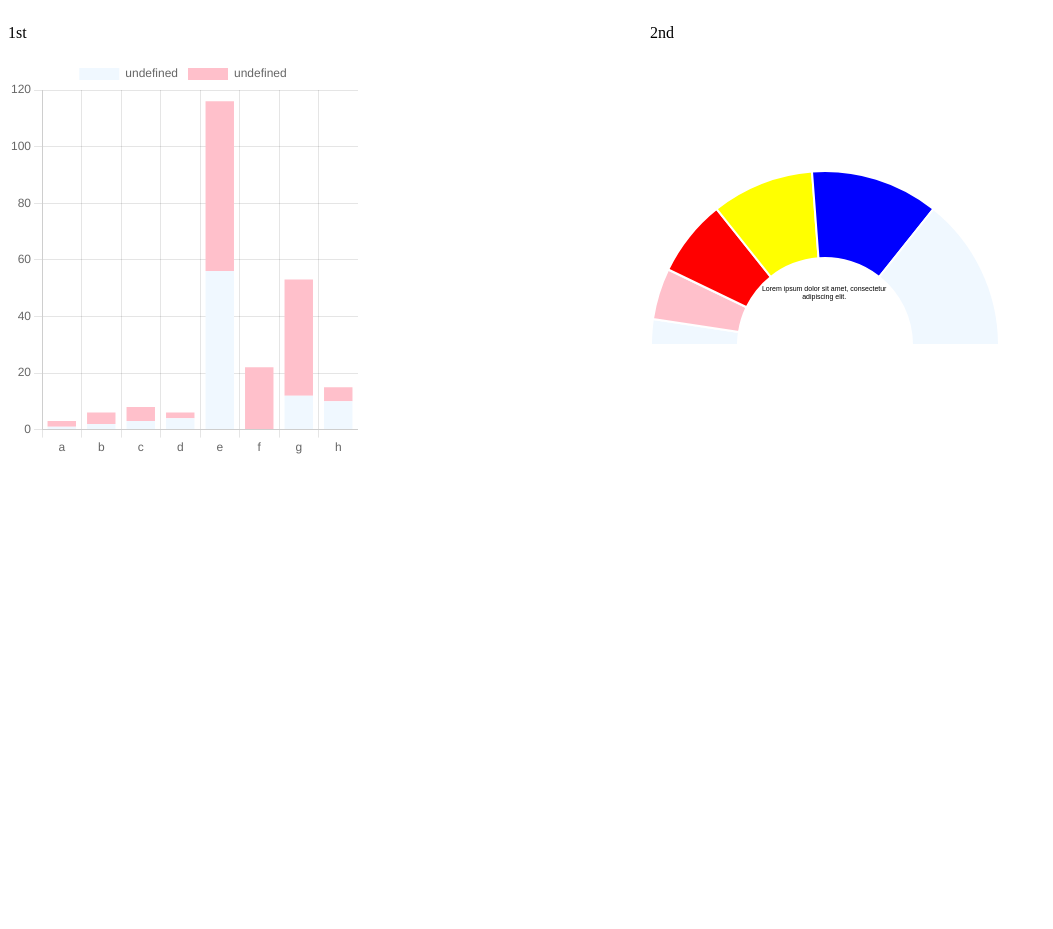
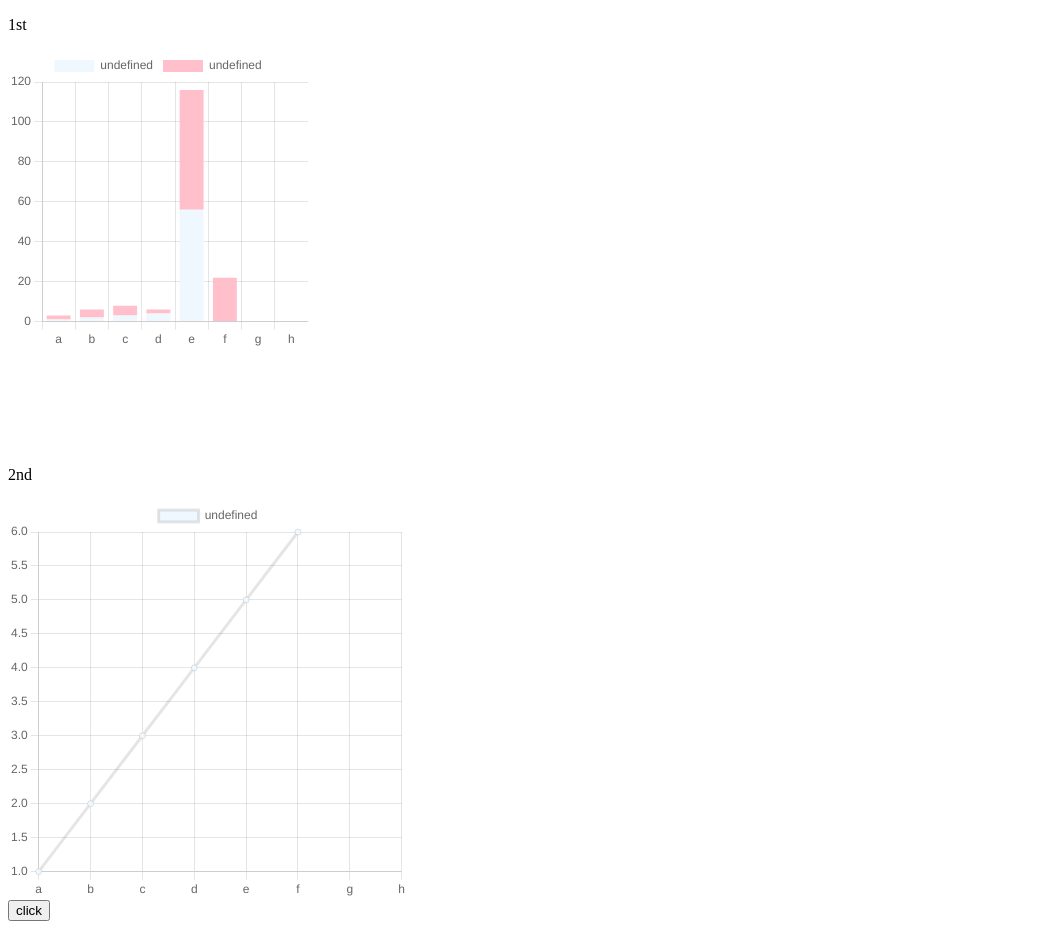
Before and after one commit to marayil/Charts, an Angular app: page / in a window 1280 px wide. Shown: the whole page, without its empty margins (0-1053 px from the left). Before the commit the page ends 800 px from the top, so only its background shows below. Built offline with nearby package versions, Linux system fonts and the light colour scheme.

Commit message:
graph re-render

```diff
--- a/src/app/app.component.html
+++ b/src/app/app.component.html
@@ -1,10 +1 @@
-<div id="container">
-    <div id="graph-1">
-        <p>1st</p>
-        <app-charts [chartId]="id[0]" [options]="type" [data]="sample" [chartLabels]="labels" [backgroundColor]="backgroundColor" [height]="height" [width]="width"></app-charts>
-    </div>
-    <div id="graph-2">
-        <p>2nd</p>
-        <app-charts [chartId]='id[1]' [options]='type2' [data]="sample2" [chartLabels]="labels" [backgroundColor]="backgroundColor" [height]="height" [width]="width"></app-charts>
-    </div>
-</div>
+<app-output-test></app-output-test>
--- a/src/app/app.component.ts
+++ b/src/app/app.component.ts
@@ -8,16 +8,5 @@ Chart.register(...registerables)
 })
 export class AppComponent {
   title = 'test-chart';
-  type=['bar','bar'];
-  type2=['gauge']
-  sample = [[1, 2, 3, 4, 56, 0, 12, 10],[2, 4, 5, 2, 60, 22, 41, 5]]
-  sample2=[[1, 2, 3, 4, 5, 6]]
-  labels = ['a', 'b', 'c', 'd', 'e', 'f', 'g', 'h']
-  id = ['0', '1']
-  // backgroundColor= ['rgb(128,0,0)', 'rgb(139,0,0)', 'rgb(165,42,42)',
-  //   'rgb(178,34,34)', 'rgb(220,20,60)', 'rgb(255,0,0)', 'rgb(255,99,71)',
-  //   'rgb(255,127,80)', 'rgb(205,92,92)', 'rgb(240,128,128)']
-  height = '400px'
-  width = '350px'
-  backgroundColor=['aliceblue','pink','red','yellow','blue']
+
 }
--- a/src/app/app.module.ts
+++ b/src/app/app.module.ts
@@ -4,11 +4,13 @@ import { BrowserModule } from '@angular/platform-browser';
 import { AppRoutingModule } from './app-routing.module';
 import { AppComponent } from './app.component';
 import { ChartsComponent } from './charts/charts.component';
+import { OutputTestComponent } from './output-test/output-test.component';
 
 @NgModule({
   declarations: [
     AppComponent,
-    ChartsComponent
+    ChartsComponent,
+    OutputTestComponent
   ],
   imports: [
     BrowserModule,
--- a/src/app/charts/chart-helper.ts
+++ b/src/app/charts/chart-helper.ts
@@ -62,8 +62,9 @@ export class ChartHelper {
               datasets: getConfig(data,type,backgroundColor)
             },
             options:{
-              maintainAspectRatio:true,
-              aspectRatio:1|1,
+              responsive:true,
+              maintainAspectRatio:false,
+
               scales:{
                 x:{
                   stacked:true
@@ -71,6 +72,7 @@ export class ChartHelper {
               }
             }
           };
+
           chartConfiguration = { ...defaultConfig };
           return chartConfiguration;
         }
--- a/src/app/charts/charts.component.html
+++ b/src/app/charts/charts.component.html
@@ -1,4 +1,4 @@
-<div >
-    <canvas #chartsModel [ngStyle]="{height: height, width: width}" >
+<div [ngStyle]="{height: height, width: width}">
+    <canvas #chartsModel >
     </canvas>
 </div>
--- a/src/app/charts/charts.component.ts
+++ b/src/app/charts/charts.component.ts
@@ -1,4 +1,5 @@
-import { AfterViewInit, Component, ElementRef, Input, ViewChild } from '@angular/core';
+import { ThisReceiver } from '@angular/compiler';
+import { AfterViewInit, Component, ElementRef, EventEmitter, Input, Output, SimpleChanges, ViewChild } from '@angular/core';
 import { Chart, ChartItem, registerables } from 'chart.js';
 import { ChartHelper } from './chart-helper';
 
@@ -17,10 +18,10 @@ export class ChartsComponent implements AfterViewInit {
   @Input() height!: string;
   @Input() width!: string;
   @Input() ngStyle!: { [klass: string]: any; };
-
+  // @Output() dataChange= new EventEmitter();
   @ViewChild('chartsModel') chartsModel: ElementRef<HTMLCanvasElement> | undefined;
   chart: any;
-
+  i=0
   constructor() {
     Chart.register(...registerables)
   }
@@ -28,6 +29,16 @@ export class ChartsComponent implements AfterViewInit {
   ngAfterViewInit(): void {
 
     this.createChart();
+  }
+  ngOnChanges(changes:SimpleChanges):void{
+    console.log('hi');
+    if(changes&& this.i>0){
+      this.createChart();
+    }
+    else{
+      this.i++;
+    }
+    // this.createChart();
   }
   //setup
 
@@ -40,6 +51,7 @@ export class ChartsComponent implements AfterViewInit {
       }
       const ctx = this.chartsModel?.nativeElement.getContext('2d');
       this.chart = new Chart(ctx as ChartItem, chartConfig);
+      this.chart.update()
     }
 
   }
--- /dev/null
+++ b/src/app/output-test/output-test.component.html
@@ -0,0 +1,13 @@
+<div id="container">
+    <div id="graph-1">
+        <p>1st</p>
+        <app-charts [chartId]="id[0]" [options]="type" [data]="sample" [chartLabels]="labels" [backgroundColor]="backgroundColor" [height]="height" [width]="width"></app-charts>
+    </div>
+    <div id="graph-2">
+        <p>2nd</p>
+        <app-charts [chartId]='id[1]' [options]='type2' [data]='sample2' [chartLabels]="labels" [backgroundColor]="backgroundColor" [height]="height" [width]="width"></app-charts>
+        <button (click)="onClick()" >click</button>
+
+    </div>
+
+</div>
--- /dev/null
+++ b/src/app/output-test/output-test.component.ts
@@ -0,0 +1,47 @@
+import { Component, EventEmitter, Input, OnChanges, OnInit, Output } from '@angular/core';
+
+@Component({
+  selector: 'app-output-test',
+  templateUrl: './output-test.component.html',
+  styleUrls: ['./output-test.component.scss']
+})
+export class OutputTestComponent implements OnInit, OnChanges {
+btnClick=false
+// @Output() dataChange= new EventEmitter<Array<Array<number>>>();
+ sample = [[1, 2, 3, 4, 56, 0],[2, 4, 5, 2, 60, 22]]
+  //
+   sample2=[[1, 2, 3, 4, 5, 6]]
+   labels = ['a', 'b', 'c', 'd', 'e', 'f', 'g', 'h']
+  id = ['0', '1','2']
+  s3=[[10,1,2,22,3]]
+  // backgroundColor= ['rgb(128,0,0)', 'rgb(139,0,0)', 'rgb(165,42,42)',
+  //   'rgb(178,34,34)', 'rgb(220,20,60)', 'rgb(255,0,0)', 'rgb(255,99,71)',
+  //   'rgb(255,127,80)', 'rgb(205,92,92)', 'rgb(240,128,128)']
+  height = '400px'
+  width = '400px'
+  backgroundColor=['aliceblue','pink','red','yellow','blue']
+  constructor() {
+
+  }
+
+  ngOnInit(): void {
+    if(!this.btnClick){
+      this.sample2=[[1, 2, 3, 4, 5, 6]]
+    }
+    else{
+      this.sample2=[[10,2,3,9,12,14]]
+    }
+  }
+  ngOnChanges():void{
+    console.log('clicked')
+  }
+  type=['bar','bar'];
+  type2=['line']
+init(){if(this.btnClick){}
+
+}
+onClick(){
+ this.sample2=[[10,2,3,9,12,14]]
+}
+
+}
```
Also changed, not shown: src/app/output-test/output-test.component.scss (added), 1 other file (tests, documents, lock files or other folders).
